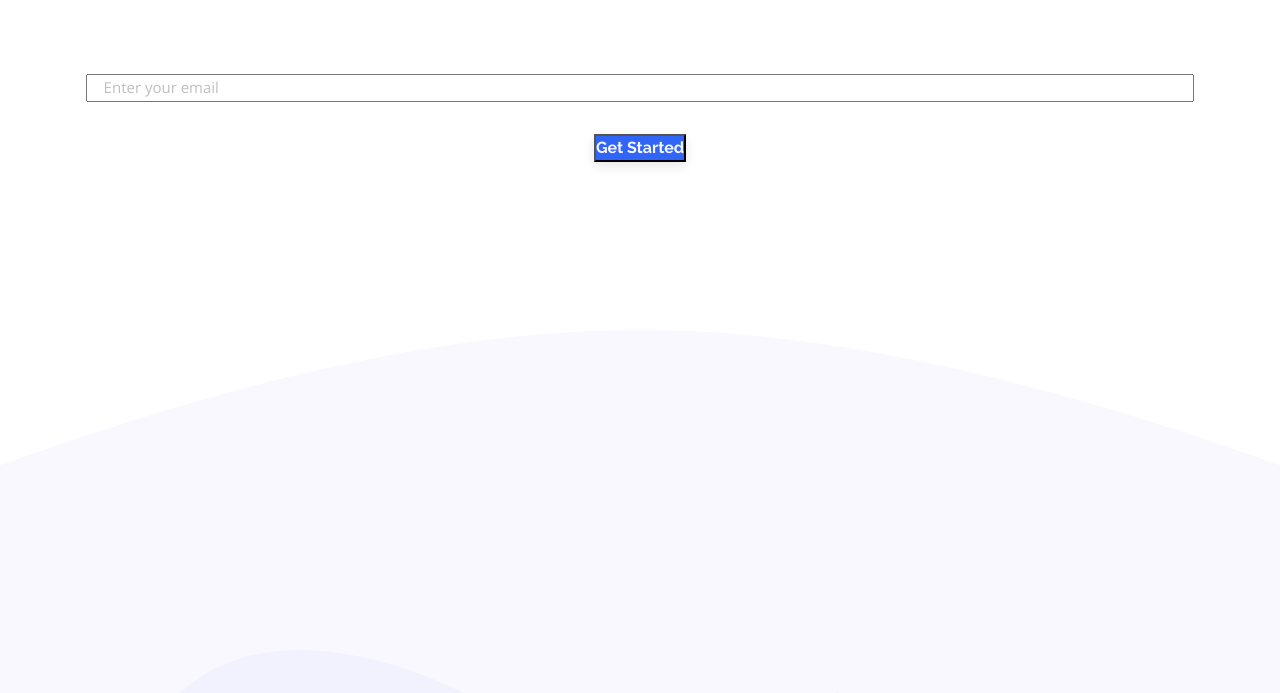
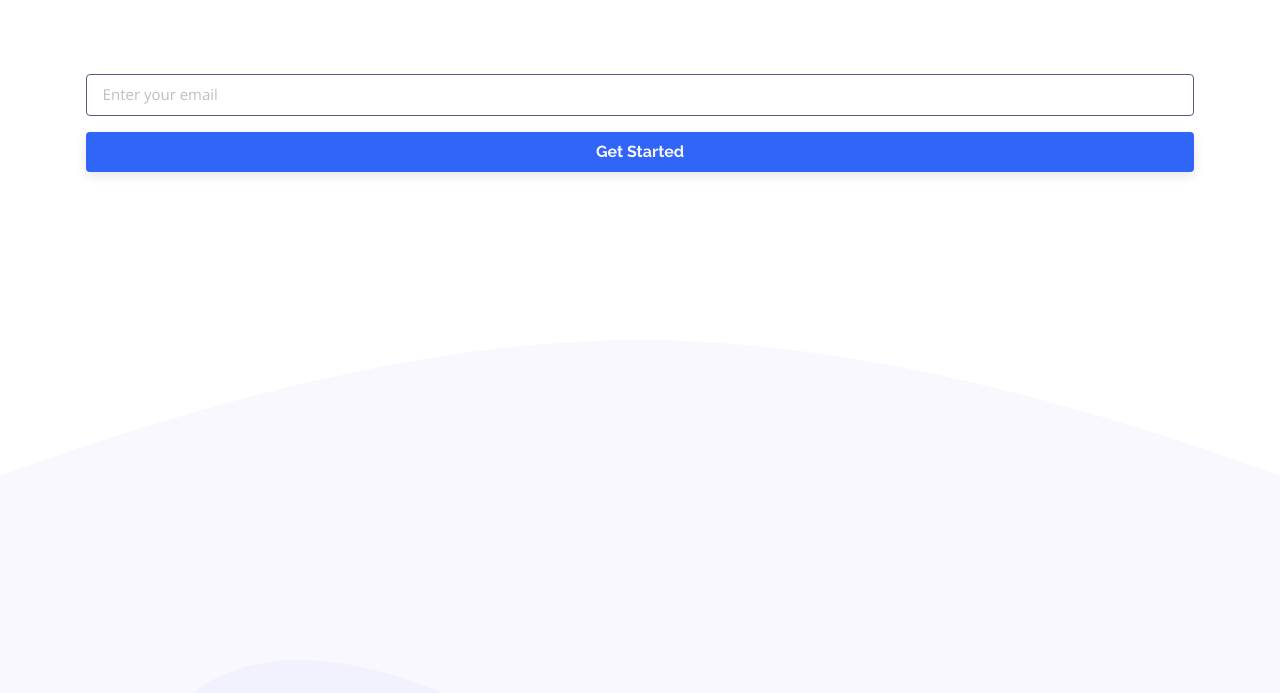
Before and after one commit to irefranscosme/fylo-landing-page, a website built with Vite: page index.html in a window 1280 px wide. Shown: the part 1296-1989 px from the top of the page. Built offline with nearby package versions, Linux system fonts and the light colour scheme; files whose address does not match are found by name.

Commit message:
sass partials updated

```diff
--- a/sass/_classes.scss
+++ b/sass/_classes.scss
@@ -33,6 +33,8 @@
 .fs-600 {font-size: var(--fs-600);}
 .fs-500 {font-size: var(--fs-500);}
 .fs-400 {font-size: var(--fs-400);}
+.fs-300 {font-size: var(--fs-300);}
+.fs-200 {font-size: var(--fs-200);}
 
 .fw-700 {font-weight: var(--fw-700);}
 .fw-400 {font-weight: var(--fw-400);}
--- a/sass/_maps.scss
+++ b/sass/_maps.scss
@@ -26,7 +26,8 @@ $font-sizes: (
     fs-600: 1.7rem,
     fs-500: 1.2rem,
     fs-400: 1rem,
-    fs-300: 0.8rem
+    fs-300: 0.8rem,
+    fs-200: 0.6rem
 );
 
 
--- a/sass/_reset.scss
+++ b/sass/_reset.scss
@@ -53,3 +53,24 @@
     text-decoration: none;
     list-style: none;
   }
+
+  input, button {
+    padding-block: 0.5rem;
+    border-radius: 0.25rem;
+    display: block;
+    width: 100%;
+    border: none;
+  }
+
+  input {
+    border: 1px solid var(--primary-200);
+  }
+  button {
+    cursor: pointer;
+  }
+
+  ::placeholder {
+    font-size: calc(var(--fs-400) - 1px);
+    font-family: var(--ff-secondary);
+    color: var(--neutral-200);
+}
```
